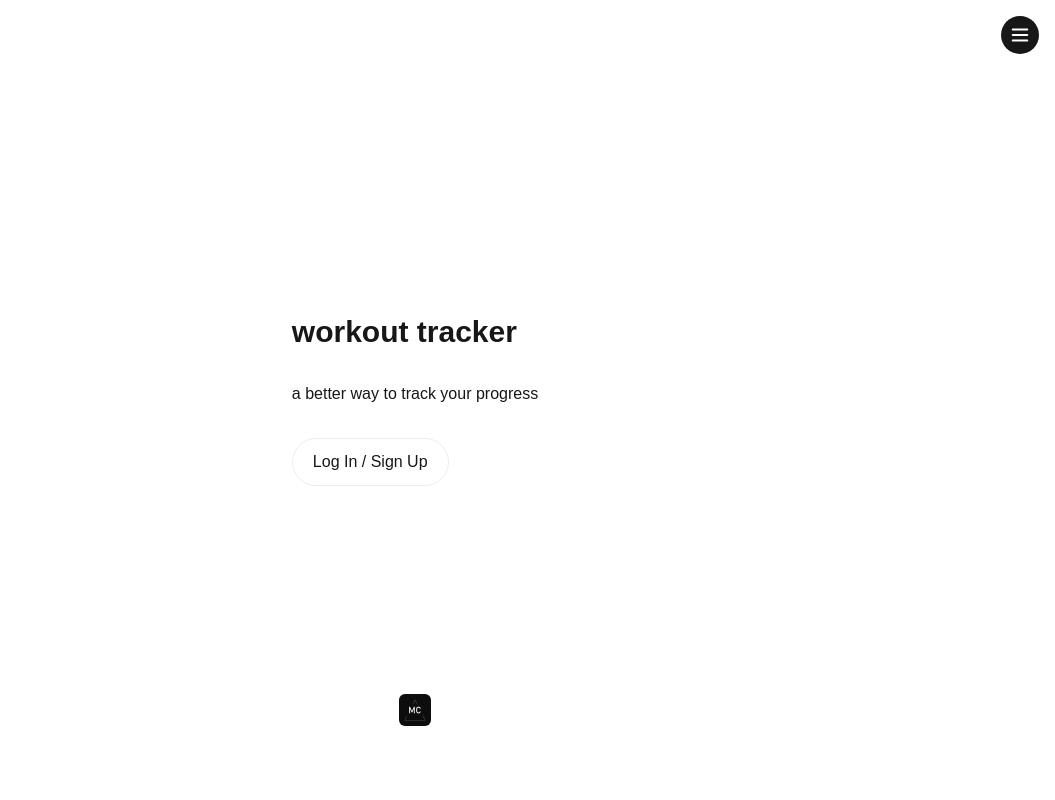
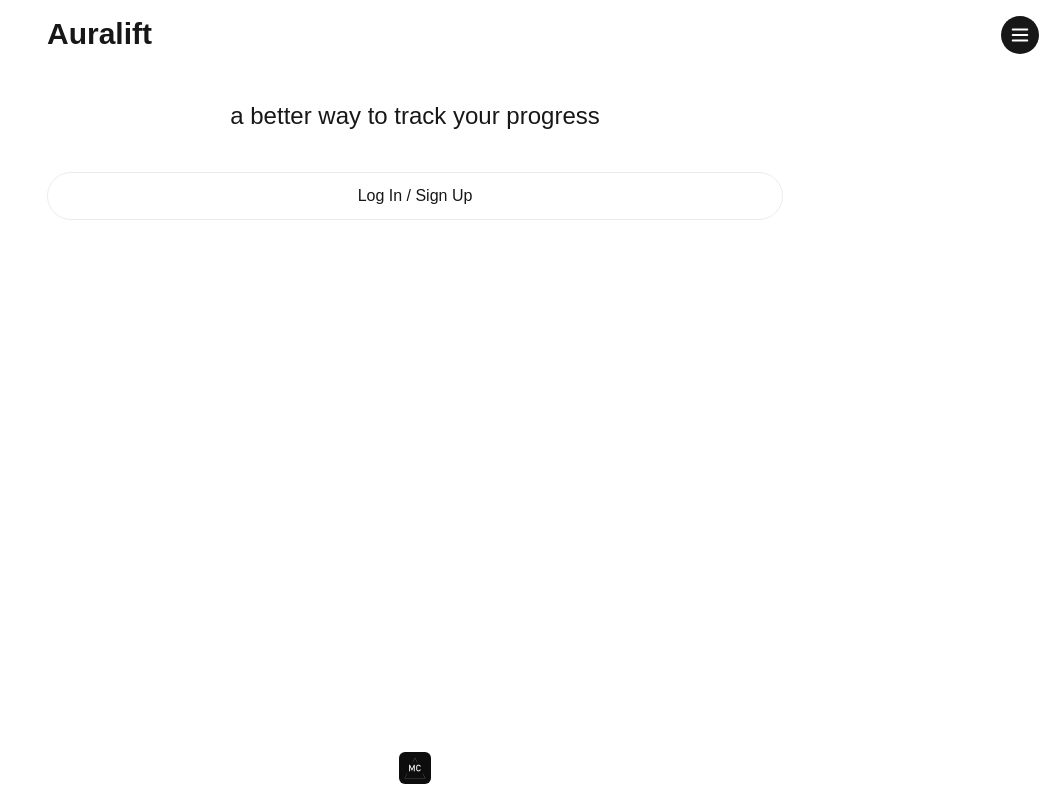
Before and after one commit to Mitchell-Conrad-20/workout-tracker, a Next.js app: page / in a window 1280 px wide. Shown: the whole page, without its empty margins (225-1280 px from the left). Built offline with nearby package versions, Linux system fonts and the light colour scheme.

Commit message:
modify home page positioning and change app name

```diff
--- a/app/page.tsx
+++ b/app/page.tsx
@@ -61,15 +61,27 @@
   };
 
   return (
-    <div className="grid grid-rows-[20px_1fr_20px] items-center justify-items-center min-h-screen p-8 pb-20 gap-16 sm:p-20 font-[family-name:var(--font-geist-sans)]">
-      <main className="flex flex-col gap-[32px] row-start-2 items-center sm:items-start">
-        <h1 className="text-3xl font-semibold font-[family-name:var(--font-geist-mono)]">
-          workout tracker
-        </h1>
+    <div className="p-4 max-w-3xl mx-auto min-h-screen flex flex-col">
+      <main className="flex flex-col gap-[32px] flex-1">
+        <div className="flex justify-between items-center mb-4">
+          <h1 className="text-3xl font-semibold font-[family-name:var(--font-geist-mono)]">
+            Auralift
+          </h1>
+          {session && (
+            <button
+              onClick={() => setIsModalOpen(true)}
+              className="p-1 mr-15 md:mr-0 sm:mr-2 cursor-pointer rounded-full w-10 h-10 text-3xl border border-solid border-black/[.08] dark:border-white/[.145] transition-colors duration-300 ease-in-out flex items-center justify-center hover:bg-[#f2f2f2] dark:hover:bg-[#1a1a1a] hover:border-transparent"
+            >
+              +
+            </button>
+          )}
+        </div>
 
-        <div className="font-[family-name:var(--font-geist-mono)]">
-          a better way to track your progress
-        </div>
+        {!session && (
+          <div className="font-[family-name:var(--font-geist-mono)] text-center text-xl sm:text-2xl font-medium mb-2">
+            a better way to track your progress
+          </div>
+        )}
 
         <AuthModal open={open} onClose={() => setOpen(false)} />
 
@@ -79,15 +91,6 @@
           </Button>
         ) : (
           <>
-            <div className="flex flex-col md:flex-row gap-2 w-full">
-              <button
-                onClick={() => setIsModalOpen(true)}
-                className="mr-15 md:mr-0 p-1 cursor-pointer rounded-full w-10 h-10 text-3xl border border-solid border-black/[.08] dark:border-white/[.145] transition-colors duration-300 ease-in-out flex items-center justify-center hover:bg-[#f2f2f2] dark:hover:bg-[#1a1a1a] hover:border-transparent"
-              >
-                +
-              </button>
-            </div>
-
             {/* Add Lift Modal */}
             <Modal open={isModalOpen} onClose={() => setIsModalOpen(false)}>
               <h2 className="text-lg font-semibold mb-4">Add Lift</h2>
@@ -101,7 +104,7 @@
         )}
       </main>
 
-      <footer className="row-start-3 flex gap-[24px] flex-wrap items-center justify-center">
+      <footer className="flex gap-[24px] flex-wrap items-center justify-center mt-8">
         <a
           className="flex items-center gap-2 hover:underline hover:underline-offset-4"
           href="https://mconrad.tech/"
```
